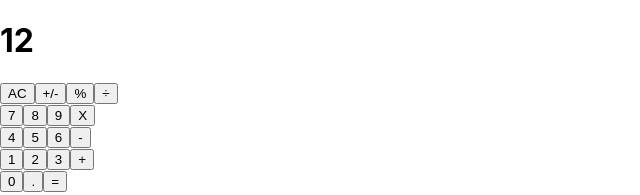
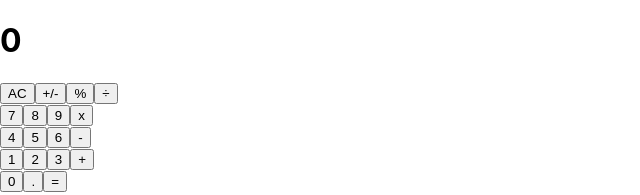
Before and after one commit to kbjude/calculator, a React (Create React App) app: page / in a window 1280 px wide. Shown: the top 195 px of the page, without its empty margins (0-640 px from the left). Built offline with nearby package versions, Linux system fonts and the light colour scheme.

Commit message:
Working buttons

```diff
--- a/src/components/App.js
+++ b/src/components/App.js
@@ -10,7 +10,7 @@ export default class App extends Component {
     super(props);
 
     this.state = {
-      total: 12,
+      total: 0,
       next: null,
       operation: null,
     };
--- a/src/components/ButtonPanel.js
+++ b/src/components/ButtonPanel.js
@@ -18,7 +18,7 @@ const ButtonPanel = props => {
         <Button name="7" clickHandler={handleClick} />
         <Button name="8" clickHandler={handleClick} />
         <Button name="9" clickHandler={handleClick} />
-        <Button name="X" clickHandler={handleClick} />
+        <Button name="x" clickHandler={handleClick} />
       </div>
       <div>
         <Button name="4" clickHandler={handleClick} />
--- a/src/logic/calculate.js
+++ b/src/logic/calculate.js
@@ -3,7 +3,7 @@ import operate from './operate';
 
 const calculate = (buttonName, data) => {
   let { total, next, operation } = data;
-  const symbolOperations = ['x', '+', '-', '÷', '%'];
+  const symbolOperations = ['x', '+', '-', '÷', '%', '='];
   const numbers = ['0', '1', '2', '3', '4', '5', '6', '7', '8', '9'];
 
   switch (buttonName) {
@@ -24,6 +24,9 @@ const calculate = (buttonName, data) => {
       }
       break;
 
+    case 'x':
+      total *= next;
+      break;
     case '.':
       if (!next.includes('.')) {
         next += '.';
```
Also changed, not shown: 1 other file (tests, documents, lock files or other folders).
